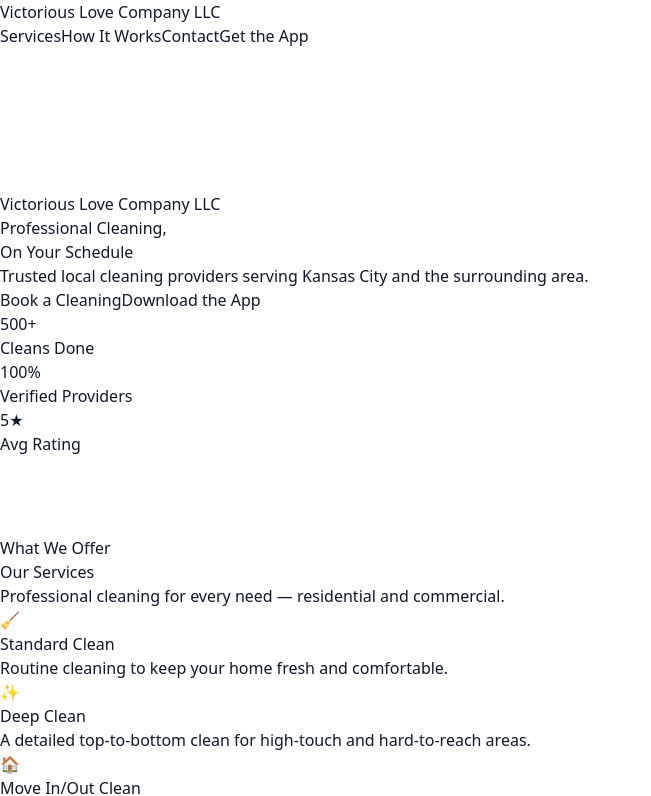
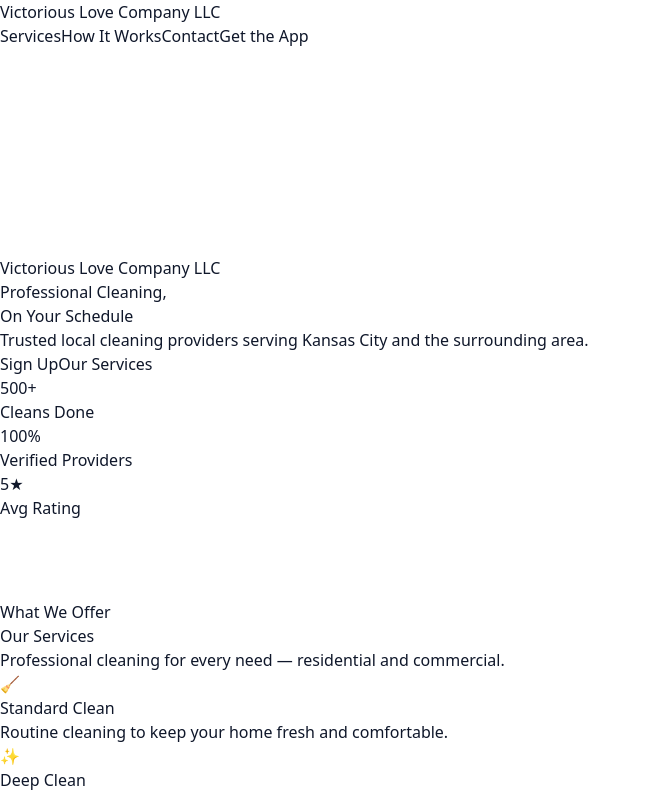
Before and after one commit to VLINC/Createlandingfolderstructure, a React (Vite) app: page / in a window 1280 px wide. Shown: the top 796 px of the page, without its empty margins (0-651 px from the left). Built offline with nearby package versions, Linux system fonts and the light colour scheme; no server answers.

Commit message:
Remove App Download section; update Hero CTAs to Book and Sign Up only

```diff
--- a/src/marketing/components/Hero.tsx
+++ b/src/marketing/components/Hero.tsx
@@ -19,16 +19,16 @@ export default function Hero() {
         </p>
         <div className="mt-10 flex flex-col sm:flex-row justify-center gap-4">
           <a
-            href="https://vlincapp.pro/app"
+            href="/signup"
             className="inline-flex items-center justify-center rounded-lg bg-[#D91429] px-8 py-4 text-base font-bold text-white hover:bg-[#b91023] transition-colors shadow-lg"
           >
-            Book a Cleaning
+            Sign Up
           </a>
           <a
-            href="#download"
+            href="#services"
             className="inline-flex items-center justify-center rounded-lg border-2 border-white/60 px-8 py-4 text-base font-bold text-white hover:bg-white/10 transition-colors"
           >
-            Download the App
+            Our Services
           </a>
         </div>
         <div className="mt-12 grid grid-cols-3 gap-4 max-w-lg mx-auto text-center">
--- a/src/marketing/pages/LandingPage.tsx
+++ b/src/marketing/pages/LandingPage.tsx
@@ -2,18 +2,16 @@ import Navbar from "../layout/Navbar";
 import Hero from "../components/Hero";
 import Services from "../components/Services";
 import HowItWorks from "../components/HowItWorks";
-import AppDownload from "../components/AppDownload";
 import Footer from "../layout/Footer";
 
 export default function LandingPage() {
   return (
     <div className="min-h-screen bg-white text-slate-900">
       <Navbar />
-      <main className="pt-[var(--header-height)]">
+      <main style={{ paddingTop: "var(--header-height)" }}>
         <Hero />
         <Services />
         <HowItWorks />
-        <AppDownload />
       </main>
       <Footer />
     </div>
```
